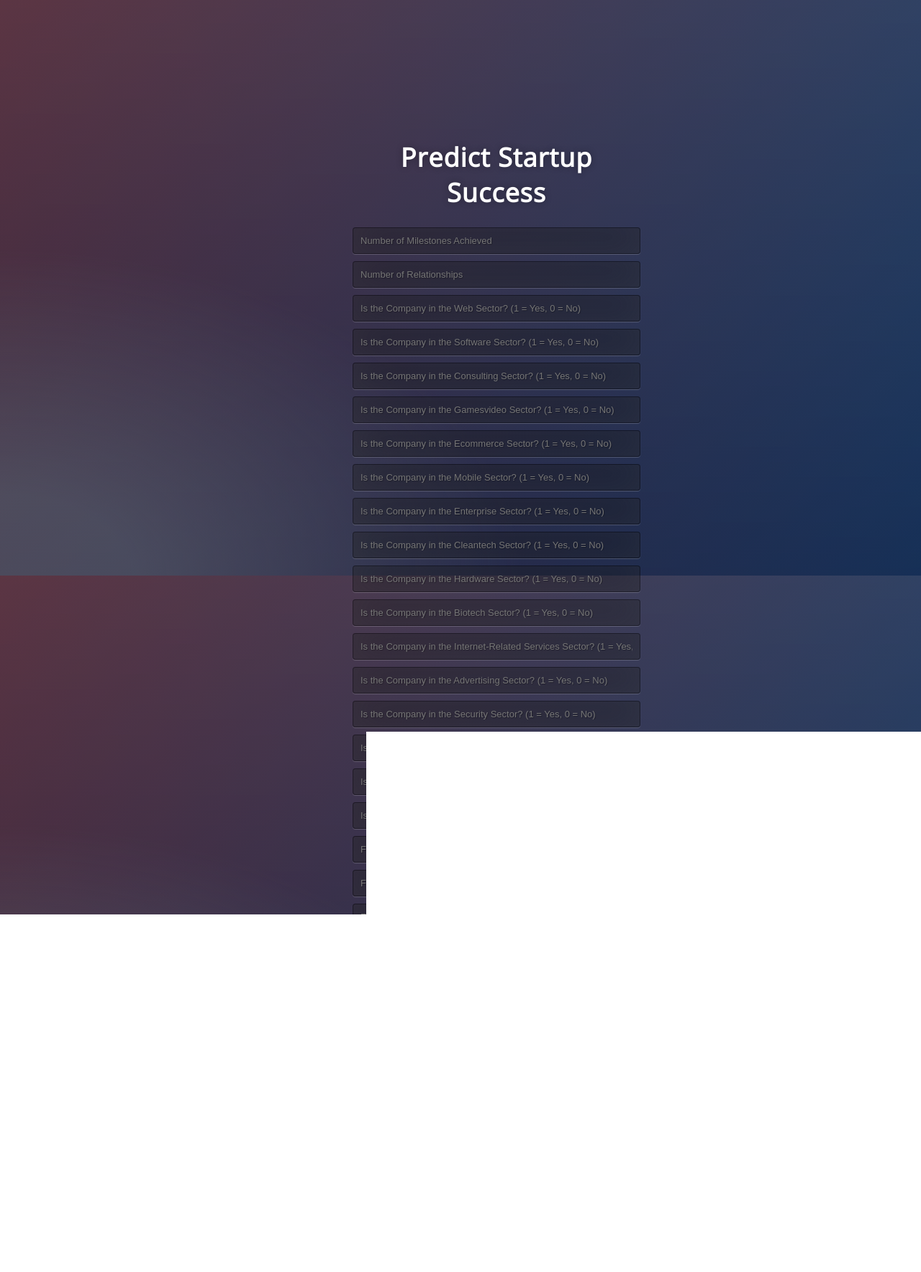
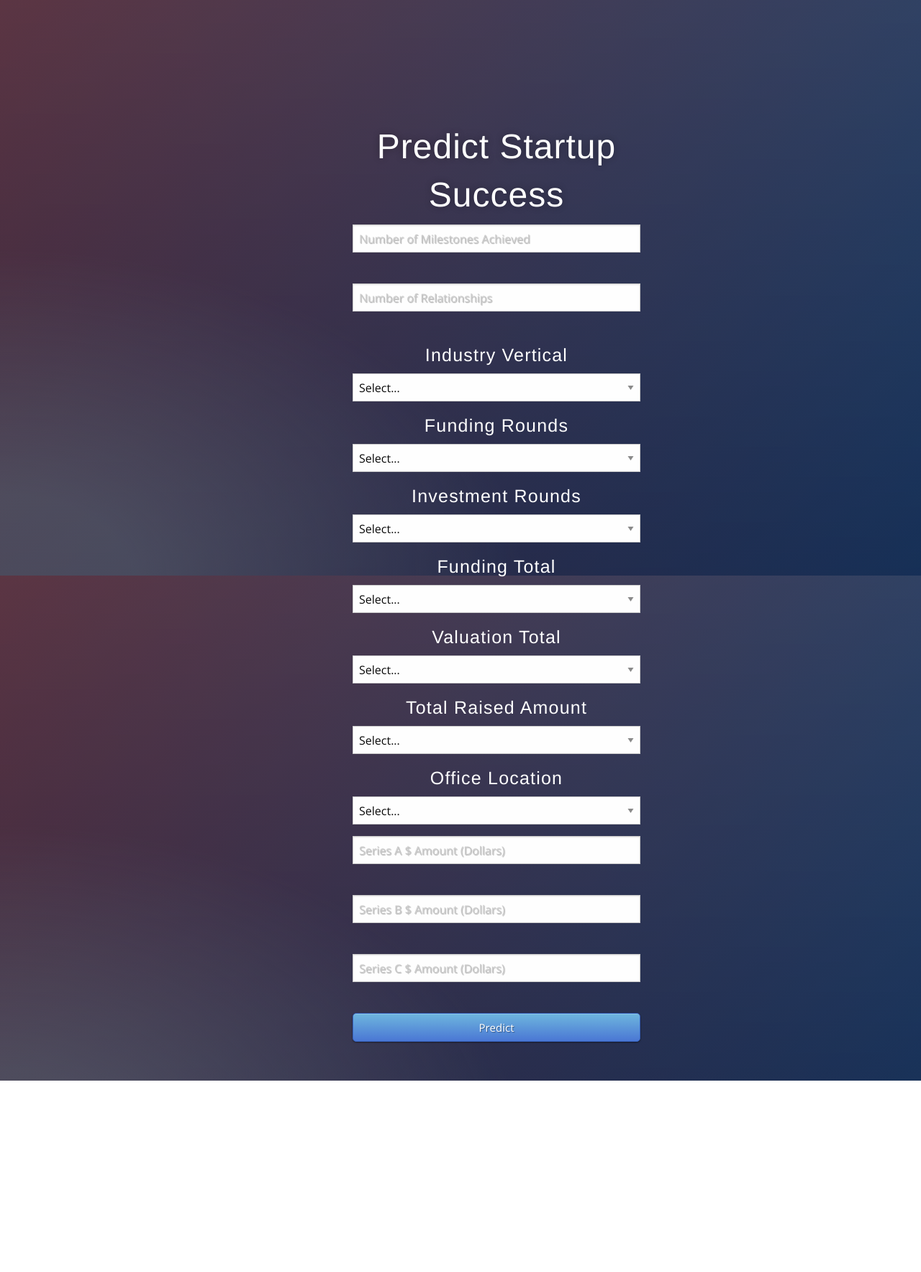
Before and after one commit to EricR33/Heroku-Deployment, a Flask app: page / in a window 1280 px wide. Shown: the top 1768 px of the page at 72% size. After the commit the page ends 1502 px from the top, so only its background shows below. Run offline with Flask 2, Linux system fonts and the light colour scheme; parts of the project's set-up code (start-up, migrations or seed data) failed here and were passed over; some libraries are stand-ins or nearby versions.

Commit message:
Add files via upload

```diff
--- a/templates/home.html
+++ b/templates/home.html
@@ -7,7 +7,16 @@
 <link href='https://fonts.googleapis.com/css?family=Arimo' rel='stylesheet' type='text/css'>
 <link href='https://fonts.googleapis.com/css?family=Hind:300' rel='stylesheet' type='text/css'>
 <link href='https://fonts.googleapis.com/css?family=Open+Sans+Condensed:300' rel='stylesheet' type='text/css'>
+
+<!-- Compressed CSS -->
+<link rel="stylesheet" href="https://cdn.jsdelivr.net/npm/foundation-sites@6.6.3/dist/css/foundation.min.css" integrity="sha256-ogmFxjqiTMnZhxCqVmcqTvjfe1Y/ec4WaRj/aQPvn+I=" crossorigin="anonymous">
+
+<!-- Compressed JavaScript -->
+<script src="https://cdn.jsdelivr.net/npm/foundation-sites@6.6.3/dist/js/foundation.min.js" integrity="sha256-pRF3zifJRA9jXGv++b06qwtSqX1byFQOLjqa2PTEb2o=" crossorigin="anonymous"></script>
+
+
 <link type="text/css" rel="stylesheet" href="{{ url_for('static', filename='./style.css') }}">
+
 
 </head>
 
@@ -18,50 +27,94 @@
 
      <!-- Form to enter new data for predictions  -->
     <form action="{{ url_for('predict')}}"method="POST">
-      <input type="text" name="milestones" placeholder="Number of Milestones Achieved" required="required" /><br>
-      <input type="text" name="relationships" placeholder="Number of Relationships" required="required" /><br>
-    	<input type="text" name="Web?" placeholder="Is the Company in the Web Sector? (1 = Yes, 0 = No)" required="required" /><br>
-      <input type="text" name="Software?" placeholder="Is the Company in the Software Sector? (1 = Yes, 0 = No)" required="required" /><br>
-      <input type="text" name="Consulting?" placeholder="Is the Company in the Consulting Sector? (1 = Yes, 0 = No)" required="required" /><br>
-      <input type="text" name="Gamesvideo?" placeholder="Is the Company in the Gamesvideo Sector? (1 = Yes, 0 = No)" required="required" /><br>
-      <input type="text" name="Ecommerce?" placeholder="Is the Company in the Ecommerce Sector? (1 = Yes, 0 = No)" required="required" /><br>
-      <input type="text" name="Mobile?" placeholder="Is the Company in the Mobile Sector? (1 = Yes, 0 = No)" required="required" /><br>
-      <input type="text" name="Enterprise?" placeholder="Is the Company in the Enterprise Sector? (1 = Yes, 0 = No)" required="required" /><br>
-      <input type="text" name="Cleantech?" placeholder="Is the Company in the Cleantech Sector? (1 = Yes, 0 = No)" required="required" /><br>
-      <input type="text" name="Hardware?" placeholder="Is the Company in the Hardware Sector? (1 = Yes, 0 = No)" required="required" /><br>
-      <input type="text" name="Biotech?" placeholder="Is the Company in the Biotech Sector? (1 = Yes, 0 = No)" required="required" /><br>
-      <input type="text" name="Search?" placeholder="Is the Company in the Internet-Related Services Sector? (1 = Yes, 0 = No)" required="required" /><br>
-      <input type="text" name="Advertising?" placeholder="Is the Company in the Advertising Sector? (1 = Yes, 0 = No)" required="required" /><br>
-      <input type="text" name="Security?" placeholder="Is the Company in the Security Sector? (1 = Yes, 0 = No)" required="required" /><br>
-      <input type="text" name="Analytics?" placeholder="Is the Company in the Analytics Sector? (1 = Yes, 0 = No)" required="required" /><br>
-      <input type="text" name="Realestate?" placeholder="Is the Company in the Realestate Sector? (1 = Yes, 0 = No)" required="required" /><br>
-      <input type="text" name="Tech?" placeholder="Is the Company Tech? (1 = Yes, 0 = No)" required="required" /><br>
-      <input type="text" name="funding_rounds_bin1" placeholder="Funding Rounds Bin From -1.0 to 1.0 (1 = Yes, 0 = No)" required="required" /><br>
-      <input type="text" name="funding_rounds_bin2" placeholder="Funding Rounds Bin From 1.0 to 9.0 to 1.0 (1 = Yes, 0 = No)" required="required" /><br>
-      <input type="text" name="funding_rounds_bin3" placeholder="Funding Rounds Bin Above 9.0 (1 = Yes, 0 = No)" required="required" /><br>
-      <input type="text" name="investment_rounds_bin1" placeholder="Investment Rounds From 0.0 to 2.0 (1 = Yes, 0 = No)" required="required" /><br>
-      <input type="text" name="investment_rounds_bin2" placeholder="Investment Rounds Above 2.0 (1 = Yes, 0 = No)" required="required" /><br>
-      <input type="text" name="funding_total_usd_bin1" placeholder="Funding Total From -$1.0 to $1.0 USD (1 = Yes, 0 = No)" required="required" /><br>
-      <input type="text" name="funding_total_usd_bin2" placeholder="Funding Total From $1.0 to $3.0 USD (1 = Yes, 0 = No)" required="required" /><br>
-      <input type="text" name="funding_total_usd_bin3" placeholder="Funding Total From $3.0 to $1,000,000.0 USD (1 = Yes, 0 = No)" required="required" /><br>
-      <input type="text" name="funding_total_usd_bin4" placeholder="Funding Total Above $1,000,000.0 USD (1 = Yes, 0 = No)" required="required" /><br>
-      <input type="text" name="valuation_amount_bin1" placeholder="Valuation Amount From $38,599.0 to $96,750,000.0 USD (1 = Yes, 0 = No)" required="required" /><br>
-      <input type="text" name="valuation_amount_bin2" placeholder="Valuation Amount From $$96,750,000.0 to $315,000,000.0 USD (1 = Yes, 0 = No)" required="required" /><br>
-      <input type="text" name="valuation_amount_bin3" placeholder="Valuation Amount From $315,000,000.0 to $1,031,875,000.0 USD (1 = Yes, 0 = No)" required="required" /><br>
-      <input type="text" name="valuation_amount_bin4" placeholder="Valuation Amount Above $1,031,875,000.0 USD (1 = Yes, 0 = No)" required="required" /><br>
-      <input type="text" name="raised_amount_bin1" placeholder="Total Raised Amount From -$1.0 to $64,250,000.0 USD? (1 = Yes, 0 = No)" required="required" /><br>
-      <input type="text" name="raised_amount_bin2" placeholder="Total Raised Amount From $64,250,000.0 to $1,050,000,000.0 USD? (1 = Yes, 0 = No)" required="required" /><br>
-      <input type="text" name="raised_amount_bin3" placeholder="Total Raised Amount From $105,000,000.0 to $224,575,000.0 USD? (1 = Yes, 0 = No)" required="required" /><br>
-      <input type="text" name="raised_amount_bin4" placeholder="Total Raised Amount Above $224,575,000.0 USD? (1 = Yes, 0 = No)" required="required" /><br>
-      <input type="text" name="CA" placeholder="Offices in CA? (1 = Yes, 0 = No)" required="required" /><br>
-      <input type="text" name="NY" placeholder="Offices in NY? (1 = Yes, 0 = No)" required="required" /><br>
-      <input type="text" name="TX" placeholder="Offices in TX? (1 = Yes, 0 = No)" required="required" /><br>
-      <input type="text" name="MA" placeholder="Offices in MA? (1 = Yes, 0 = No)" required="required" /><br>
-      <input type="text" name="WA" placeholder="Offices in WA? (1 = Yes, 0 = No)" required="required" /><br>
-      <input type="text" name="Series_A_Amount_FE" placeholder="Series A $ Amount (Dollars)" required="required" /><br>
-      <input type="text" name="Series_B_Amount_FE" placeholder="Series B $ Amount (Dollars)" required="required" /><br>
-      <input type="text" name="Series_C_Amount_FE" placeholder="Series C $ Amount (Dollars)" required="required" /><br>
 
+      <input id="milestones" type="text" name="milestones" placeholder="Number of Milestones Achieved" required="required" /><br>
+      <input id="relationships" type="text" name="relationships" placeholder="Number of Relationships" required="required" /><br>
+
+
+      <h4> Industry Vertical </h4>
+
+      <select name="industry_vertical">
+        <option value="">Select...</option>
+        <option value="$1">Web</option>
+        <option value="$2">Software</option>
+        <option value="$3">Consulting</option>
+        <option value="$4">Gamesvideo</option>
+        <option value="$5">Ecommerce</option>
+        <option value="$6">Mobile</option>
+        <option value="$7">Enterprise</option>
+        <option value="$8">Cleantech</option>
+        <option value="$9">Hardware</option>
+        <option value="$10">Biotech</option>
+        <option value="$11">Search</option>
+        <option value="$12">Advertising</option>
+        <option value="$13">Security</option>
+        <option value="$14">Analytics</option>
+        <option value="$15">Real Estate</option>
+        <option value="$16">Tech</option>
+      </select>
+
+      <h4> Funding Rounds </h4>
+
+      <select name="funding_rounds">
+        <option value="">Select...</option>
+        <option value="$1">0 to 1.0</option>
+        <option value="$2">1.0 to 9.0 </option>
+        <option value="$3">Above 9.0 </option>
+      </select>
+
+      <h4> Investment Rounds </h4>
+
+      <select name="investment_rounds">
+        <option value="">Select...</option>
+        <option value="$1">0.0 to 2.0</option>
+        <option value="$2">Above 2.0 </option>
+      </select>
+
+      <h4> Funding Total </h4>
+
+      <select name="funding_total">
+        <option value="">Select...</option>
+        <option value="$1">$0.0 to $1.0 USD</option>
+        <option value="$2">$1.0 to $3.0 USD</option>
+        <option value="$3">$3.0 to $1,000,000.0 USD</option>
+      </select>
+
+      <h4> Valuation Total </h4>
+
+      <select name="valuation_amount">
+        <option value="">Select...</option>
+        <option value="$1">$38,599.0 to $96,750,000.0 USD</option>
+        <option value="$2">$$96,750,000.0 to $315,000,000.0 USD</option>
+        <option value="$3">$315,000,000.0 to $1,031,875,000.0 USD</option>
+        <option value="$3">Above $1,031,875,000.0 USD</option>
+      </select>
+
+      <h4> Total Raised Amount</h4>
+
+      <select name="raised_amount">
+        <option value="">Select...</option>
+        <option value="$1">$0.0 to $64,250,000.0 USD</option>
+        <option value="$2">$64,250,000.0 to $105,000,000.0 USD</option>
+        <option value="$3">$105,000,000.0 to $224,575,000.0 USD</option>
+        <option value="$4">Above $224,575,000.0 USD</option>
+      </select>
+
+      <h4> Office Location</h4>
+
+      <select name="office_location">
+        <option value="">Select...</option>
+        <option value="$1">CA</option>
+        <option value="$2">NY</option>
+        <option value="$3">TX</option>
+        <option value="$4">MA</option>
+        <option value="$5">WA</option>
+      </select>
+
+
+      <input id="Series_A_Amount_FE" type="text" name="Series_A_Amount_FE" placeholder="Series A $ Amount (Dollars)" required="required" /><br>
+      <input id="Series_B_Amount_FE" type="text" name="Series_B_Amount_FE" placeholder="Series B $ Amount (Dollars)" required="required" /><br>
+      <input id="Series_C_Amount_FE" type="text" name="Series_C_Amount_FE" placeholder="Series C $ Amount (Dollars)" required="required" /><br>
 
 
         <button type="submit" class="btn btn-primary btn-block btn-large">Predict</button>
@@ -71,6 +124,9 @@
    <br>
 
 
+
+
+
  </div>
  {{pred}}
 
```
